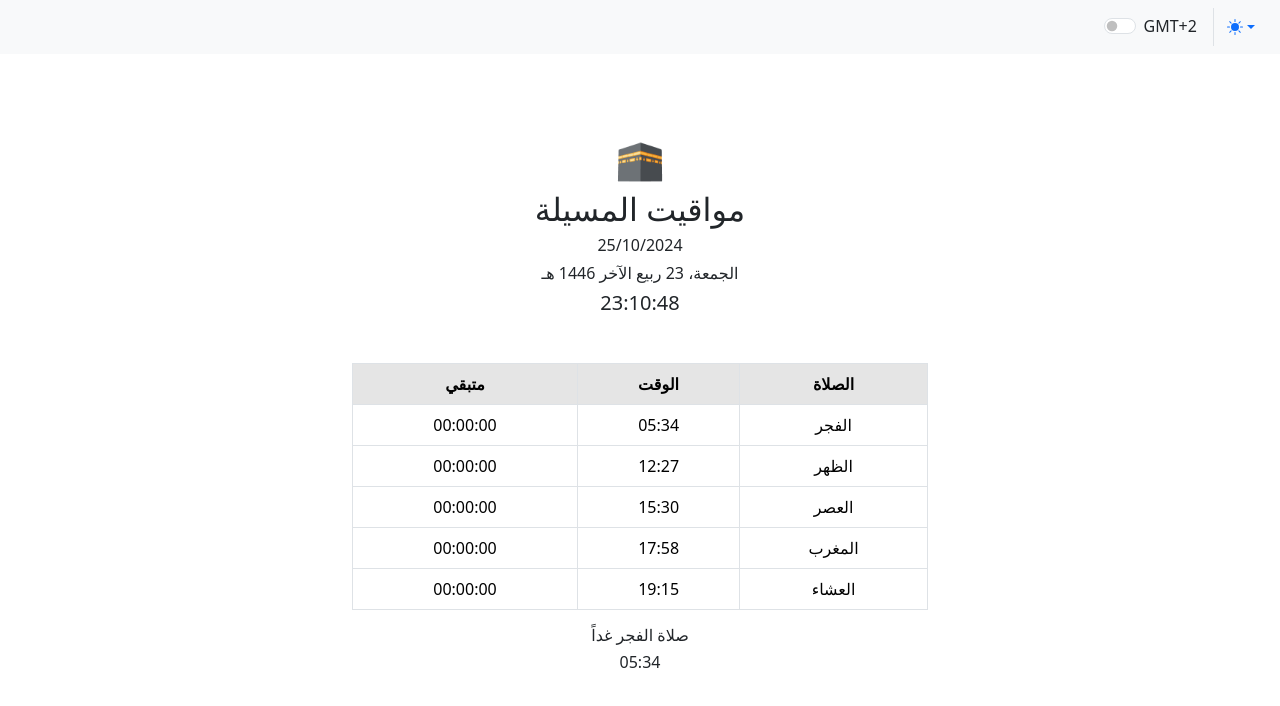
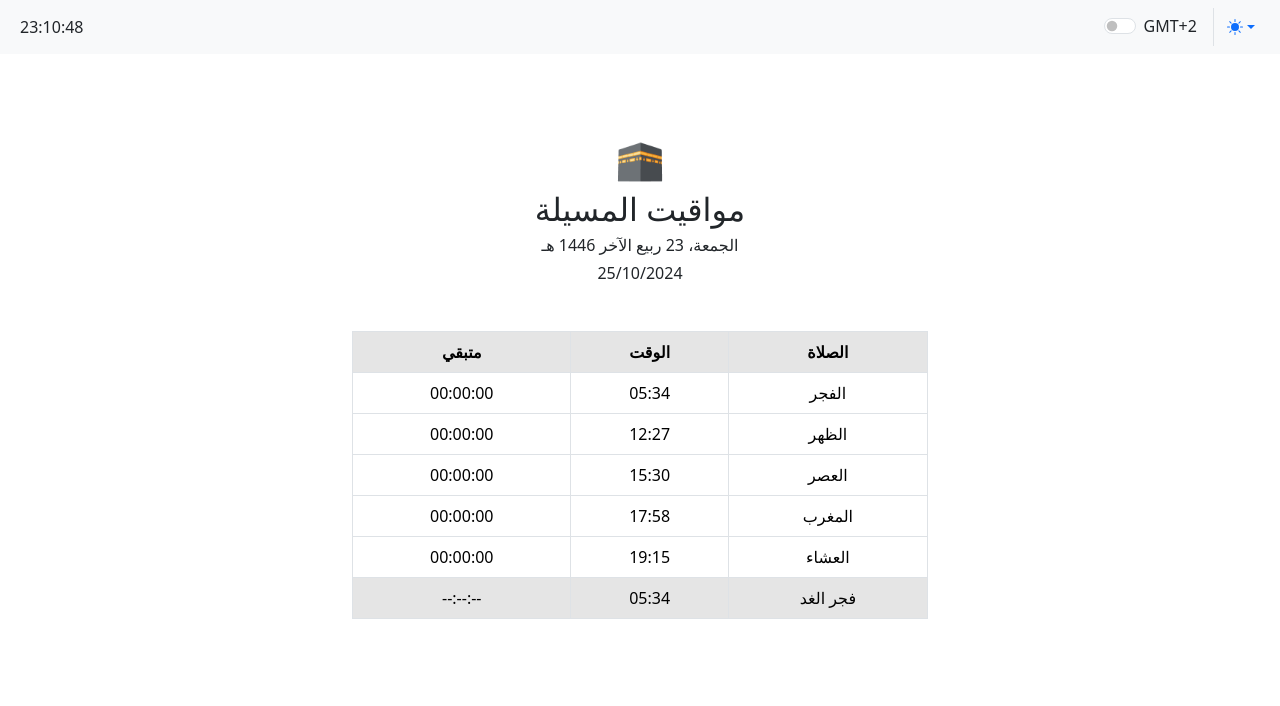
Before and after one commit to fennec01/salat-dz, a plain HTML site: page index.html in a window 1280 px wide. Drawn offline with nearby package versions, Linux system fonts and the light colour scheme.

Commit message:
Change styles

```diff
--- a/index.html
+++ b/index.html
@@ -38,6 +38,7 @@
     <nav class="navbar bg-body-tertiary">
         <form class="container-fluid justify-content-start">
             <button class="btn btn-primary me-2" type="button" id="downloadPwaButton" hidden>تحميل</button>
+            <p id="current-time" class="navbar-nav ms-2">--:--:--</p>
             <div class="form-check form-switch text-center ms-auto">
                 <input class="form-check-input" type="checkbox" id="gmtToggle">
                 <label class="form-check-label" for="gmtToggle">GMT+2</label>
@@ -85,9 +86,8 @@
     <div class="container d-flex align-items-center flex-column" style="margin-top: 10vh;">
         <h1>🕋</h2>
             <h2>مواقيت المسيلة</h2>
+            <h6 id="current-hijri-date">----/--/--</h6>
             <h6 id="current-date">----/--/--</h6>
-            <h6 id="current-hijri-date">----/--/--</h6>
-            <h5 id="current-time">--:--:--</h5>
 
             <table class="table table-bordered table-hover" style="margin-top: 5vh; max-width: 576px;">
                 <thead class="table-active">
@@ -101,9 +101,6 @@
 
                 </tbody>
             </table>
-
-            <h6>صلاة الفجر غداً</h2>
-            <h6 id="tommorow-fajr-date"></h6>
     </div>
 
     <script src="https://cdn.jsdelivr.net/npm/bootstrap@5.3.3/dist/js/bootstrap.bundle.min.js"
--- a/js/salatManager.js
+++ b/js/salatManager.js
@@ -51,6 +51,20 @@ function generateTableRows() {
         // Start countdown for this row
         startCountdown(timeCell, timeLeftCell);
     }
+    //Add next fajr
+    const row = document.createElement("tr");
+    row.className = "table-active";
+    const timeLeftCell = document.createElement("td");
+    timeLeftCell.textContent = "--:--:--"; // Static value
+    row.appendChild(timeLeftCell);
+    const timeCell = document.createElement("td");
+    timeCell.textContent = adjustTimeForGMT(tomorrowFajrTime);
+    row.appendChild(timeCell);
+    const prayerCell = document.createElement("td");
+    prayerCell.textContent = "فجر الغد";
+    row.appendChild(prayerCell);
+    tableBody.appendChild(row);
+    //startCountdown(timeCell, timeLeftCell);
 }
 
 // Function to adjust time for GMT+1 if toggle is active
@@ -138,7 +152,6 @@ const formattedHijriDate = new Intl.DateTimeFormat('ar-DZ-u-ca-islamic', {day: '
 
 // Call the function to generate the rows
 generateTableRows();
-setTomorrowFajr();
 
 // Update current time and date every second
 updateCurrentTimeAndDate();
@@ -147,7 +160,6 @@ setInterval(updateCurrentTimeAndDate, 1000);
 // Event listener to regenerate the table when GMT+1 toggle is activated/deactivated
 gmtToggle.addEventListener("change", ()=>{
     generateTableRows();
-    setTomorrowFajr();
 });
 
 //check pwa is installed
@@ -157,11 +169,6 @@ window.addEventListener("appinstalled", () => {
 
 function disableInAppInstallPrompt() {
 downloadPwaButton.setAttribute("hidden", "");
-}
-
-function setTomorrowFajr(){
-    const tomorrowFajrElement = document.getElementById("tommorow-fajr-date");
-    tomorrowFajrElement.textContent = adjustTimeForGMT(tomorrowFajrTime);
 }
 
 //pwa install prompt
```
